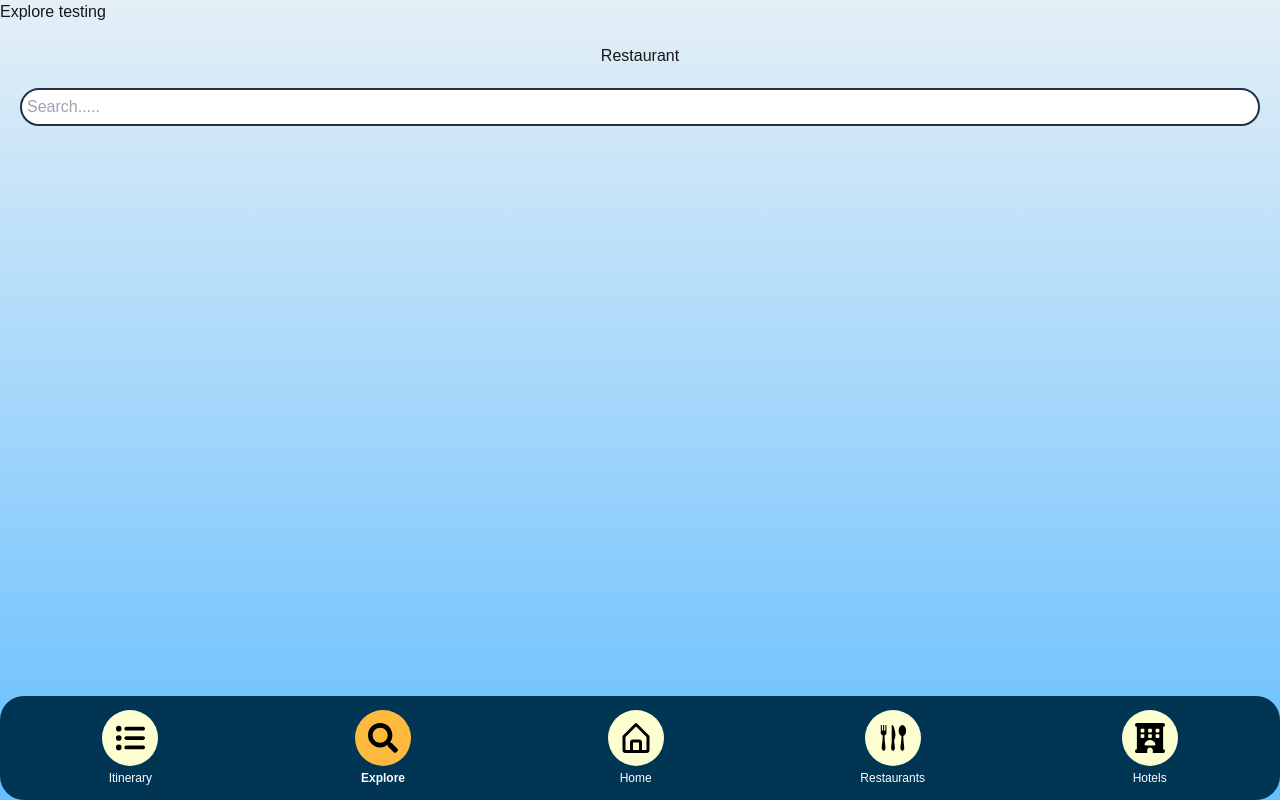
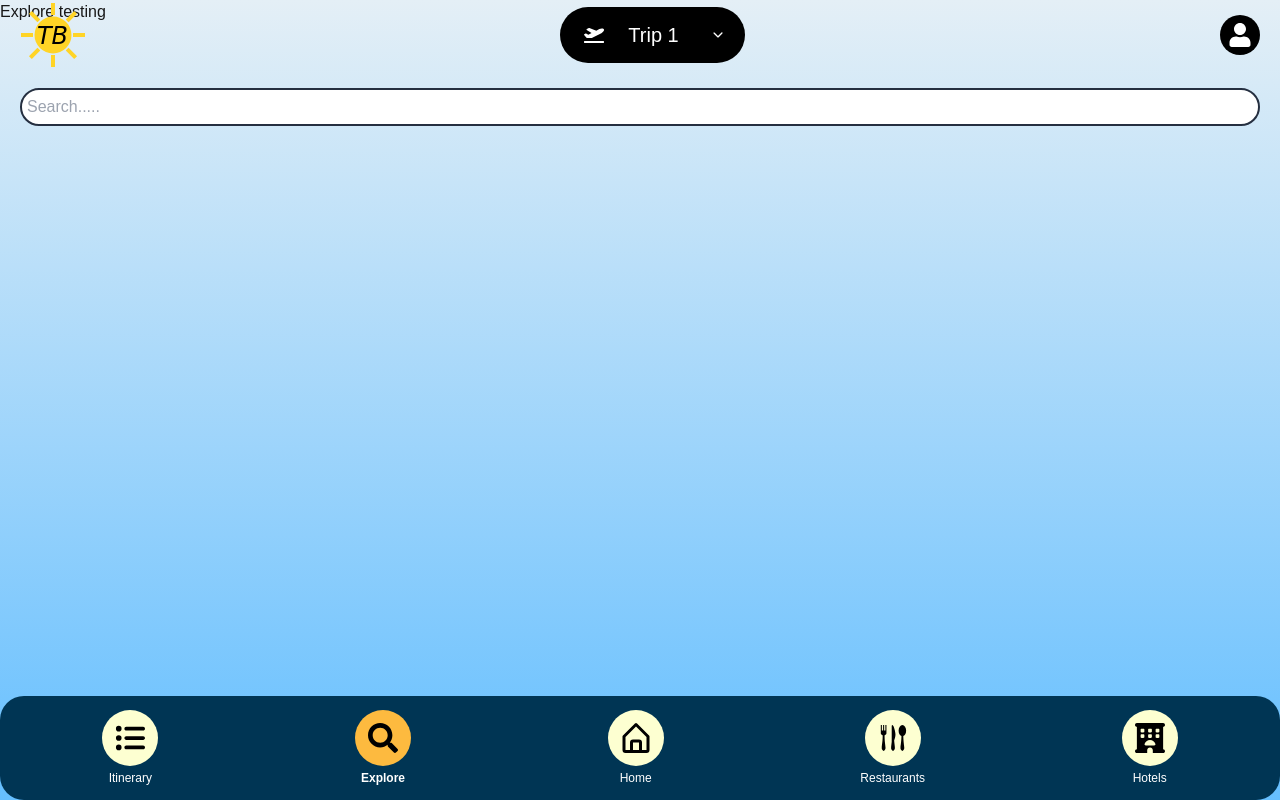
Before and after one commit to KhushiChoksi/CPSC481_T8G2, a Next.js app in the folder travel-app/: page /explore in a window 1280 px wide. Built offline with nearby package versions, Linux system fonts and the light colour scheme.

Commit message:
Added top bar to the pages

```diff
--- a/travel-app/src/app/explore/page.tsx
+++ b/travel-app/src/app/explore/page.tsx
@@ -1,8 +1,11 @@
 import Navbar from "../components/Navbar";
 import SearchBar from "../components/SearchBar";
+import Topbar from "../components/Topbar";
+
 export default function ExplorePage() {
     return (
       <div>
+        <Topbar/>
         <p>Explore testing</p>
         <Navbar/>
         <SearchBar/>
--- a/travel-app/src/app/hotels/page.tsx
+++ b/travel-app/src/app/hotels/page.tsx
@@ -1,8 +1,11 @@
 import Navbar from "../components/Navbar";
 import SearchBar from "../components/SearchBar";
+import Topbar from "../components/Topbar";
+
 export default function HotelsPage() {
     return (
       <div>
+        <Topbar/>
         <p>Hotels testing</p>
         <Navbar/>
         <SearchBar/>
--- a/travel-app/src/app/itinerary/page.tsx
+++ b/travel-app/src/app/itinerary/page.tsx
@@ -1,11 +1,12 @@
 import Navbar from "../components/Navbar";
+import Topbar from "../components/Topbar";
 
 export default function ItineraryPage() {
     return (
       <div>
+        <Topbar/>
         <p>Itinerary testing</p>
         <Navbar/>
-
       </div>
     );
-  }
+}
--- a/travel-app/src/app/restaurants/page.tsx
+++ b/travel-app/src/app/restaurants/page.tsx
@@ -11,4 +11,4 @@
         <SearchBar/>
       </div>
     );
-  }
+}
```
Lines whose indentation alone changed are shown as unchanged.
